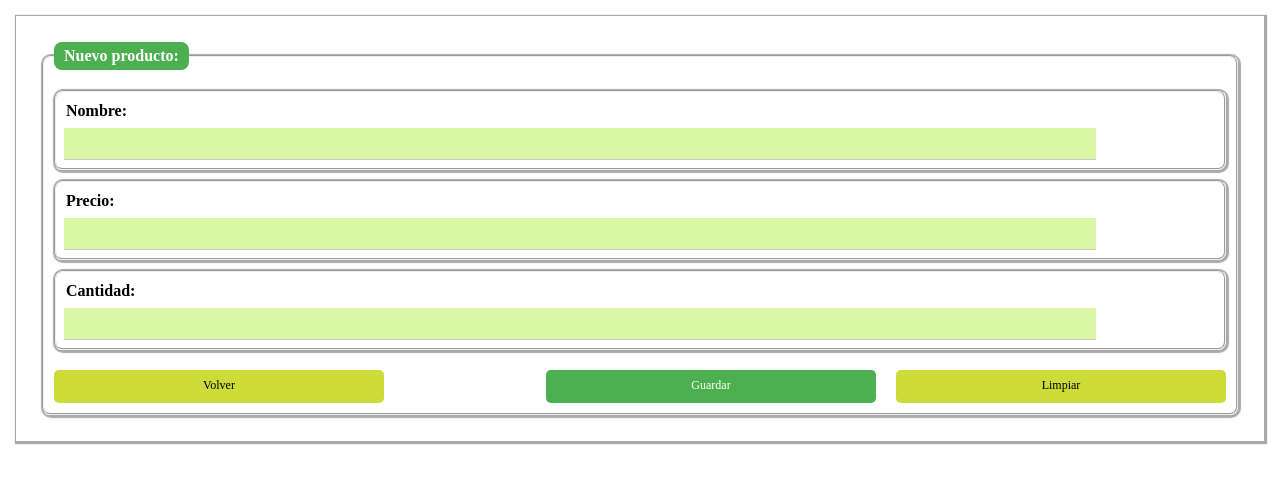
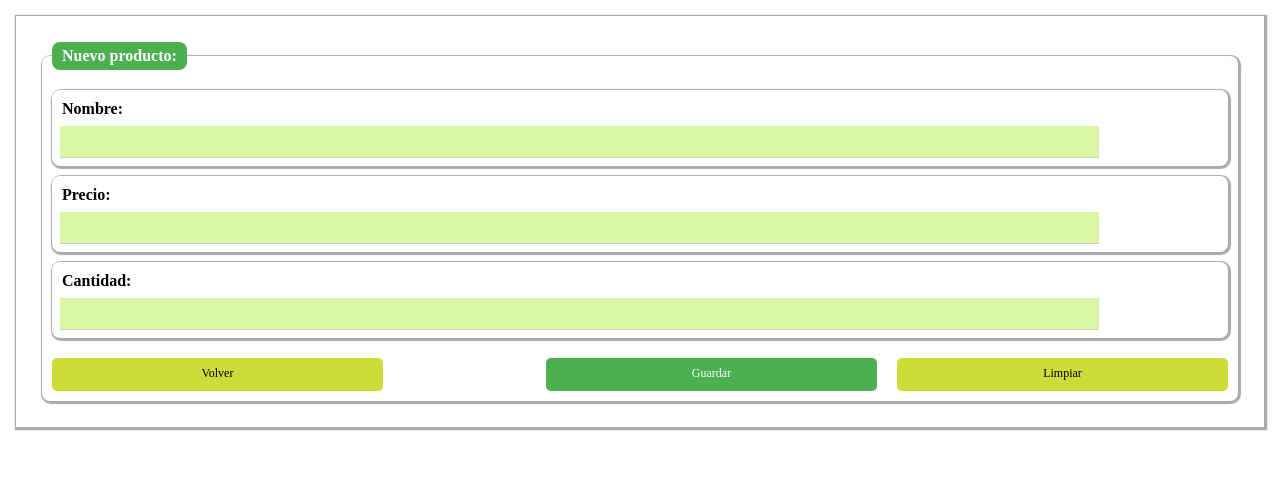
Before and after one commit to OscarGonzalezADSI/javascript-crud, a plain HTML site: page index.html in a window 1280 px wide. Drawn offline with Linux system fonts and the light colour scheme; files whose address does not match are found by name.

Commit message:
Update main.css

```diff
--- a/css/main.css
+++ b/css/main.css
@@ -7,6 +7,7 @@ form.oig-form{
     clear:both;
     margin:16px;
     padding:16px;
+	border:0px;
 	box-shadow: 1px 1px 1px 2px #aaaaaa;
 }
 
@@ -132,6 +133,7 @@ form a[type=button].oig-green-right
 
 fieldset{
     padding-top:10px;
+	border:0px;
     border-radius:8px;
     margin:10px;
 	box-shadow: 1px 1px 1px 2px #aaaaaa;
```
